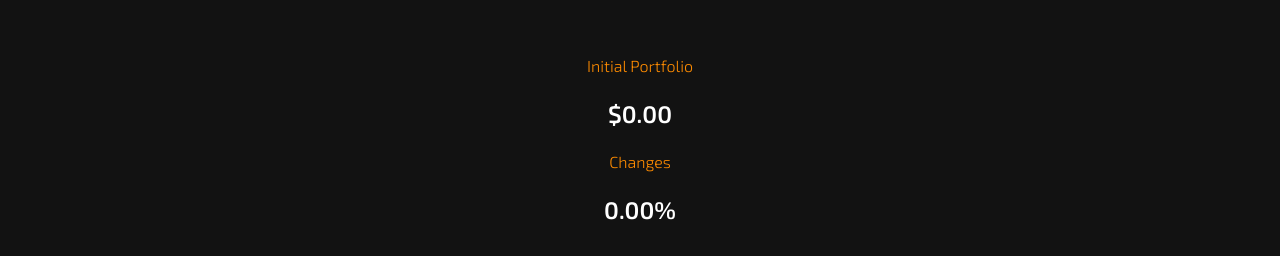
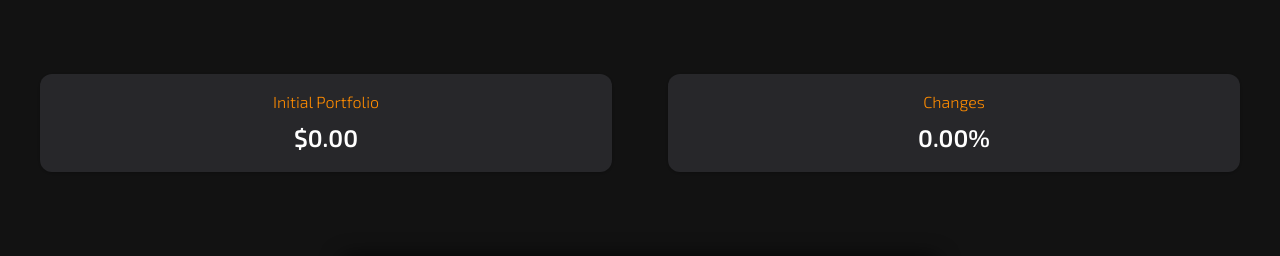
Before and after one commit to bonzoholda/okx-trader, a FastAPI app: page /portfolio_chart in a window 1280 px wide. Shown: the top 256 px of the page. Run offline with FastAPI, Linux system fonts and the light colour scheme; parts of the project's set-up code (start-up, migrations or seed data) failed here and were passed over; some libraries are stand-ins or nearby versions.

Commit message:
Update portfolio_chart.html

```diff
--- a/templates/portfolio_chart.html
+++ b/templates/portfolio_chart.html
@@ -2,6 +2,8 @@
 <html lang="en">
 <head>
   <meta charset="UTF-8" />
+  <meta name="viewport" content="width=device-width, initial-scale=1.0" />
+  <script src="https://cdn.tailwindcss.com"></script>
   <link href="https://fonts.googleapis.com/css2?family=Exo+2:wght@300;600&display=swap" rel="stylesheet">
   <title>Portfolio Growth Chart</title>
   <script src="https://cdn.jsdelivr.net/npm/chart.js"></script>
@@ -75,17 +77,18 @@
 <body>
 
   <div class="container">
-    <div class="grid grid-cols-2 gap-4 mb-6">
-      <div class="bg-zinc-800 p-4 rounded-xl shadow">
+    <div class="grid grid-cols-1 sm:grid-cols-2 gap-4 mb-6">
+      <div class="card bg-zinc-800 p-4 rounded-xl shadow">
         <p class="label">Initial Portfolio</p>
         <p class="value" id="initial">$0.00</p>
       </div>
-      <div class="bg-zinc-800 p-4 rounded-xl shadow">
+      <div class="card bg-zinc-800 p-4 rounded-xl shadow">
         <p class="label">Changes</p>
         <p class="value" id="growth_percent">0.00%</p>
       </div>
     </div>
   </div>
+
 
 
   <div id="chart-container">
```
